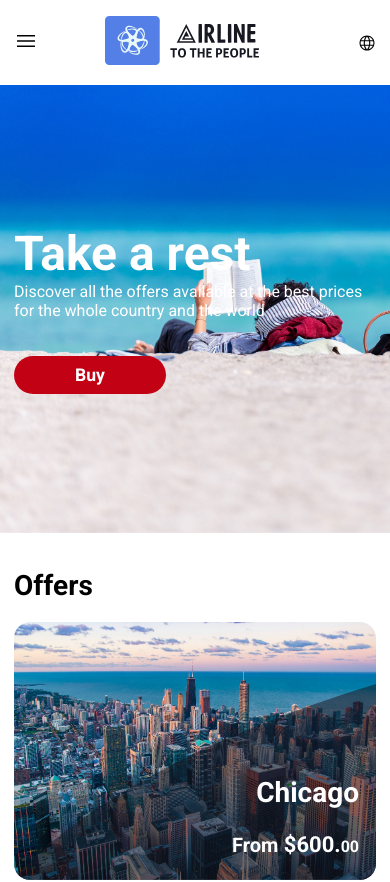
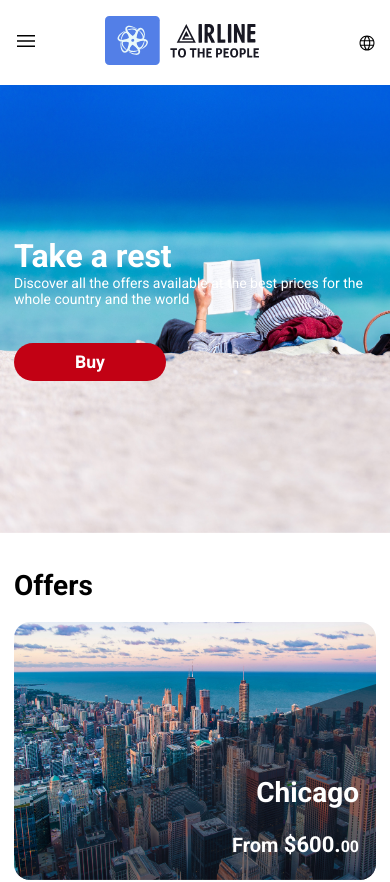
Before and after one commit to karlozjaramillo/prueba-ingreso-ux-2024, an Angular app: page / in a window 390 px wide. Shown: the top 882 px of the page. Built offline with nearby package versions, Linux system fonts and the light colour scheme.

Commit message:
Font sizes in the header are corrected

```diff
--- a/src/app/header/header.component.html
+++ b/src/app/header/header.component.html
@@ -1,10 +1,10 @@
 <section class="header">
     <div class="header__content">
         <div class="header__content-title">
-            <h1>Take a rest</h1>
+            <span>Take a rest</span>
         </div>
         <div class="header__content-description">
-            <p>Discover all the offers available at the best prices for the whole country and the world</p>
+            <span>Discover all the offers available at the best prices for the whole country and the world</span>
         </div>
         <div>
             <button class="header__content-button">Buy</button>
--- a/src/app/header/header.component.scss
+++ b/src/app/header/header.component.scss
@@ -14,7 +14,7 @@ $text-color-white: white;
 }
 
 .header__content {
-    max-width: 500px;
+    max-width: 564px;
 }
 
 .header__content-title,
@@ -23,11 +23,13 @@ $text-color-white: white;
 }
 
 .header__content-title {
-    font-size: 2rem;
+    font-size: 3.625rem;
+    font-weight: 700;
 }
 
 .header__content-description {
-    font-size: 1rem;
+    font-size: 1.25rem;
+    font-weight: 400;
 }
 
 .header__content-button {
@@ -53,3 +55,13 @@ $text-color-white: white;
         padding: 0 14px;
     }
 }
+
+@media (max-width:479px){
+    .header__content-title {
+        font-size: 2rem;
+    }
+
+    .header__content-description {
+        font-size: 0.875rem;
+    }
+}
```
